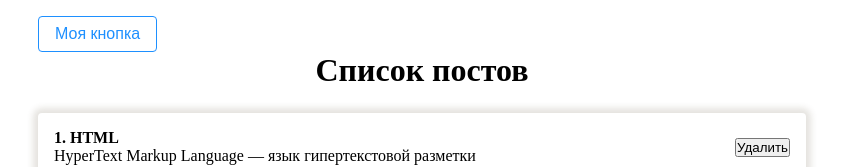
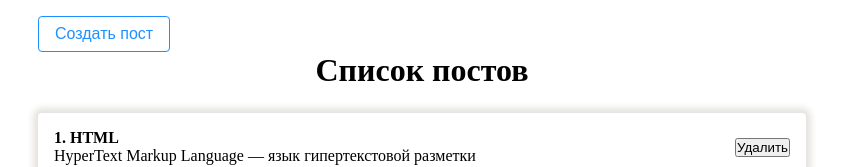
Before and after one commit to Johnsterr/React-Fundamentals, a React (Create React App) app: page / in a window 1280 px wide. Shown: the top 167 px of the page, without its empty margins (218-1061 px from the left). Built offline with nearby package versions, Linux system fonts and the light colour scheme.

Commit message:
Using props children

```diff
--- a/src/App.jsx
+++ b/src/App.jsx
@@ -11,7 +11,7 @@ function App() {
   ]);
   return (
     <div className="App">
-      <Button></Button>
+      <Button>Создать пост</Button>
       <PostList posts={posts} title="Список постов" />
     </div>
   );
--- a/src/components/UI/Buttons/Button.jsx
+++ b/src/components/UI/Buttons/Button.jsx
@@ -4,7 +4,7 @@ import classes from "./Button.module.css";
 const Button = (props) => {
   return (
     <button className={classes.btn}>
-      Моя кнопка
+      {props.children}
     </button>
   );
 };
```
